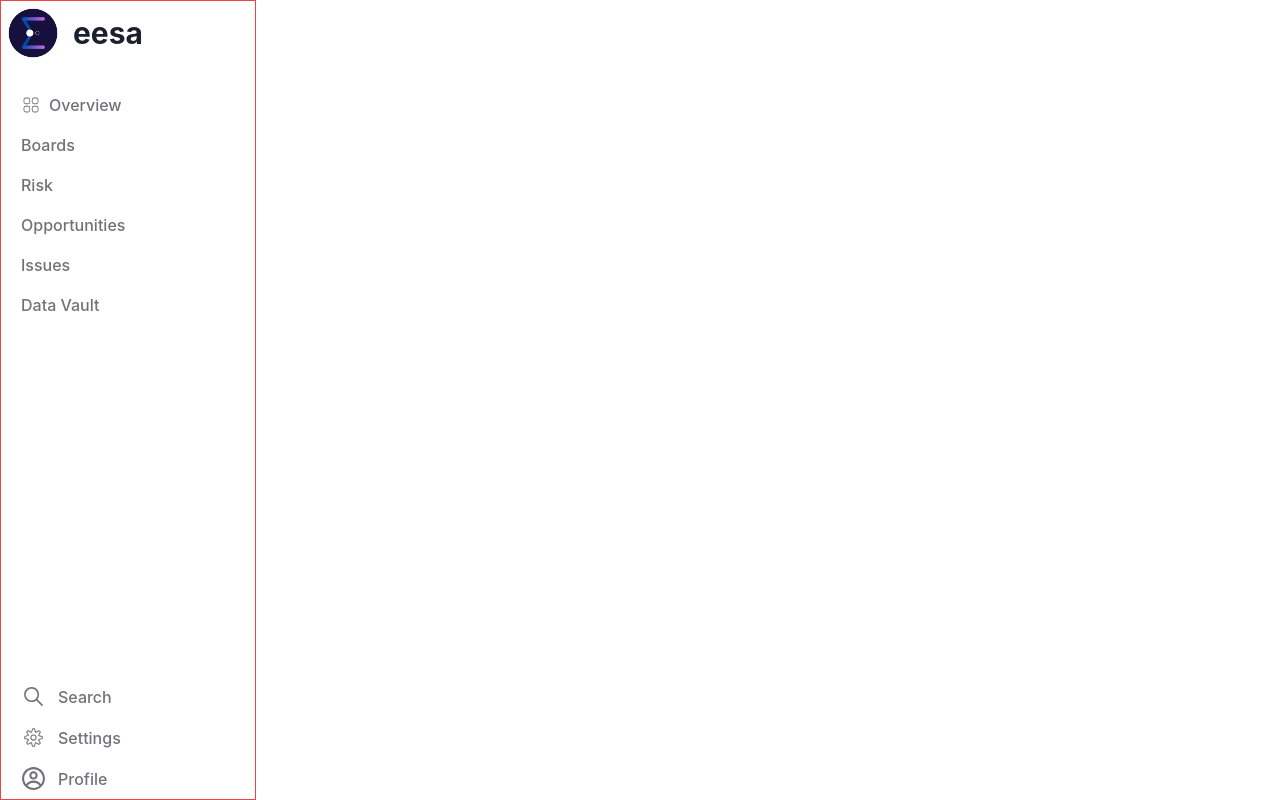
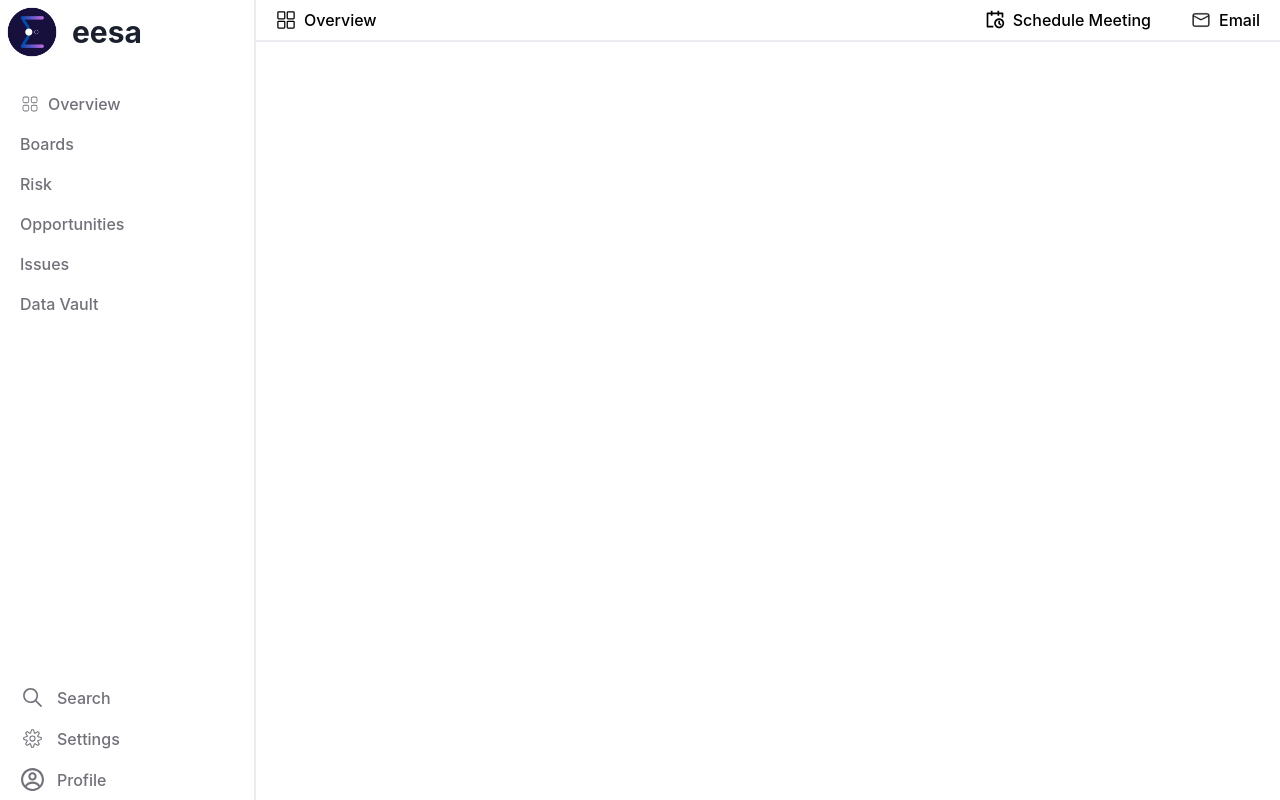
Before and after one commit to aidan-ching/eesa-demo, a Next.js app: page / in a window 1280 px wide. Built offline with nearby package versions, Linux system fonts and the light colour scheme.

Commit message:
added header

```diff
--- a/app/layout.js
+++ b/app/layout.js
@@ -2,11 +2,12 @@ import { Inter } from "next/font/google";
 import "./globals.css";
 import { Providers } from "./providers";
 import SideNav from '@/app/ui/sidenav';
+import Header from '@/app/ui/Header';
 
 const inter = Inter({ subsets: ["latin"] });
 
 export const metadata = {
-  title: "Create Next App",
+  title: "EESA Dashboard",
   description: "Generated by create next app",
 };
 
@@ -18,7 +19,8 @@ export default function RootLayout({ children }) {
           <div className="w-full flex-none md:w-64">
             <SideNav />
           </div>
-          <div className="flex-grow p-6 md:overflow-y-auto md:p-12">
+          <div className="flex flex-col w-full h-full">
+            <Header className="w-full"/>
             <Providers>{children}</Providers>
           </div>
         </div>
--- /dev/null
+++ b/app/ui/Header.js
@@ -0,0 +1,35 @@
+import Link from "next/link";
+import { IoGridOutline } from "react-icons/io5";
+import { RiCalendarScheduleLine } from "react-icons/ri";
+import { CiMail } from "react-icons/ci";
+
+export default function Header() {
+  return (
+    <div className="flex w-full border-b-2 border-[#EAECF0]">
+      <Link href="/">
+        <div className="px-3 py-2 mx-2 text-black font-medium rounded-lg flex flex-row items-center">
+        <IoGridOutline size="20" className="mr-2"/>
+          Overview
+        </div>
+      </Link>
+
+      <div className="grow"/>
+
+      <Link href="/">
+        <div className="px-3 py-2 mx-2 text-black font-medium rounded-lg flex flex-row items-center">
+        <RiCalendarScheduleLine size="20" className="mr-2" />
+          Schedule Meeting
+        </div>
+      </Link>
+
+
+
+      <Link href="/">
+        <div className="px-3 py-2 mx-2 text-black font-medium rounded-lg flex flex-row items-center">
+        <CiMail size="20" className="mr-2" strokeWidth="0.5"/>
+          Email
+        </div>
+      </Link>
+    </div>
+  );
+}
--- a/app/ui/sidenav.js
+++ b/app/ui/sidenav.js
@@ -1,6 +1,4 @@
 
-import { Flex, Spacer } from "@chakra-ui/react";
-import { redirect } from "next/dist/server/api-utils";
 import Image from "next/image";
 import NavLinks from "@/app/ui/navlinks"
 import UtilLinks from "@/app/ui/UtilLinks"
@@ -8,7 +6,7 @@ import UtilLinks from "@/app/ui/UtilLinks"
 
 export default function SideNav() {
   return (
-    <div className="border border-red-500 h-full flex flex-col">
+    <div className="border-r-2 border-[#EAECF0] h-full flex flex-col">
 
       <div className="flex flex-row items-center mb-5">
         <Image src="/eesa_logo.png" width={64} height={64} alt="logo of eesa" />
```
